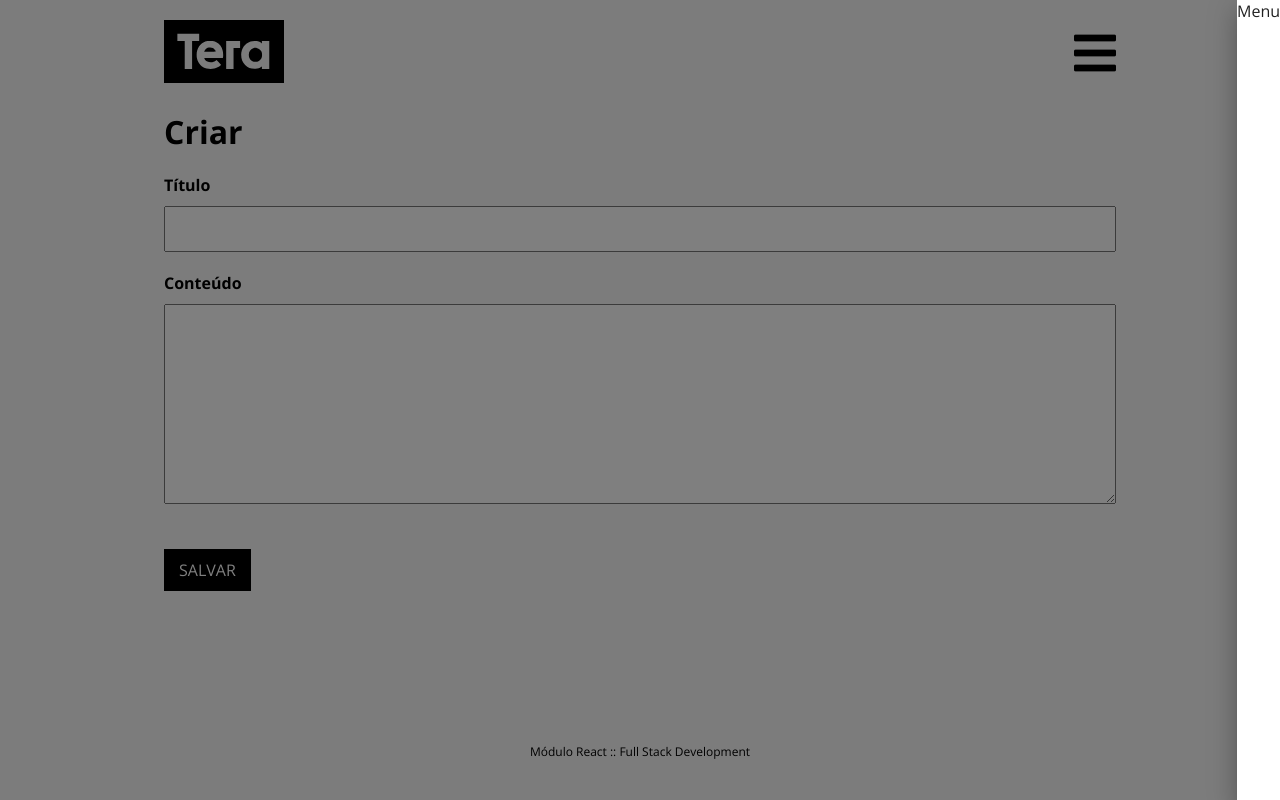
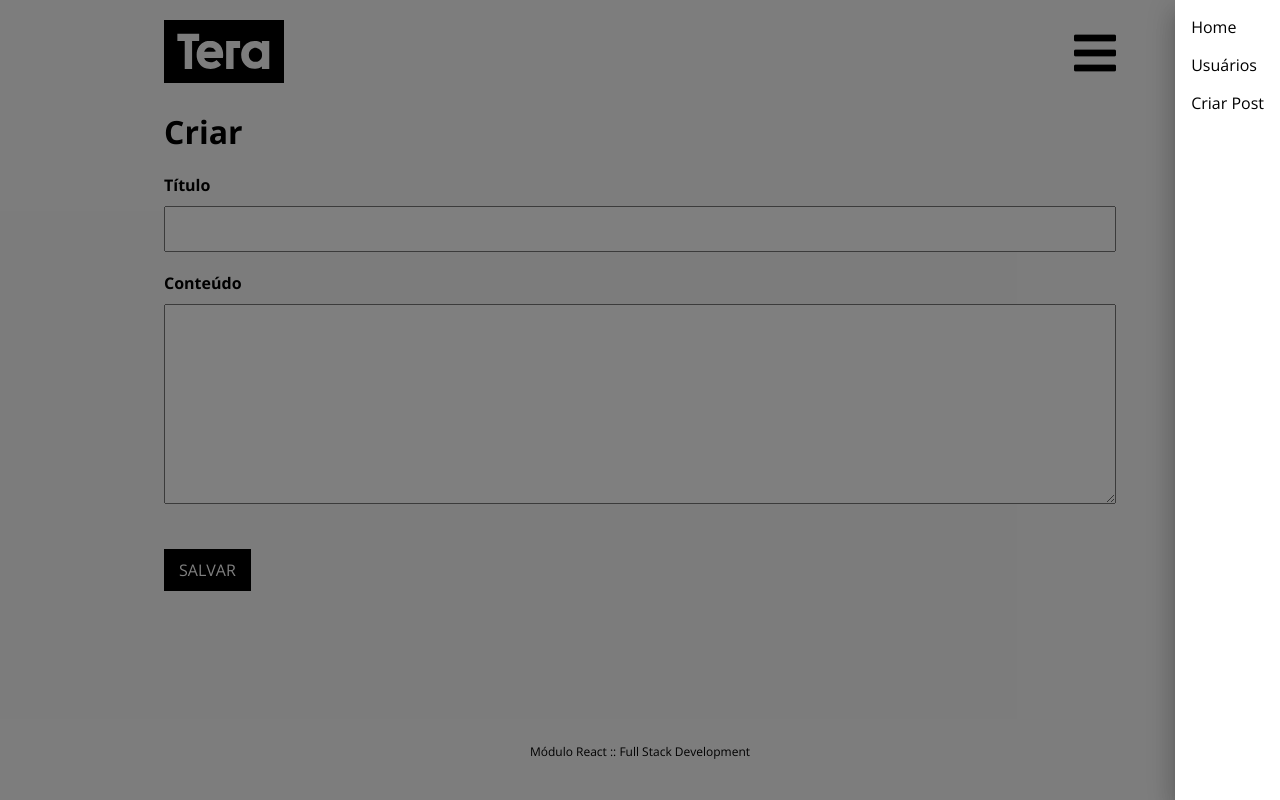
Before and after one commit to RenanGalkowicz/AplicativoTeraReact, a React (Create React App) app: page /users/1/post in a window 1280 px wide. Both pictures are taken after a click on the icon 1095 px from the left and 53 px from the top of the page. Built offline with nearby package versions, Linux system fonts and the light colour scheme.

Commit message:
Adiciona navegação

```diff
--- a/src/components/molecules/DrawerMenu.jsx
+++ b/src/components/molecules/DrawerMenu.jsx
@@ -1,11 +1,28 @@
 import React from "react";
+import { Link } from "react-router-dom";
 
 import Drawer from "@mui/material/Drawer";
+import List from "@mui/material/List";
+import ListItem from "@mui/material/ListItem";
 
 export default function DrawerMenu(props) {
   return (
-    <Drawer anchor="right" open={props.open} onClose={() => console.log("ok")}>
-      Menu
+    <Drawer
+      anchor="right"
+      open={props.open}
+      onClose={() => props.setOpen(false)}
+    >
+      <List>
+        <ListItem>
+          <Link to="/">Home</Link>
+        </ListItem>
+        <ListItem>
+          <Link to="/users">Usuários</Link>
+        </ListItem>
+        <ListItem>
+          <Link to="/users/1/post">Criar Post</Link>
+        </ListItem>
+      </List>
     </Drawer>
   );
 }
--- a/src/components/templates/Default.jsx
+++ b/src/components/templates/Default.jsx
@@ -9,7 +9,7 @@ export default function Default(props) {
 
   return (
     <div className="wrapper">
-      <DrawerMenu open={open} />
+      <DrawerMenu open={open} setOpen={setOpen} />
       <AppHeader setOpen={setOpen} />
       {props.children}
       <AppFooter />
```
